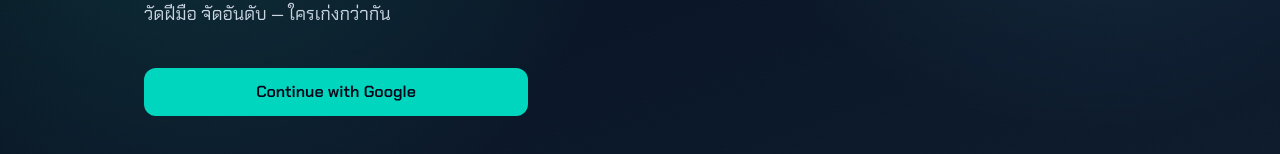
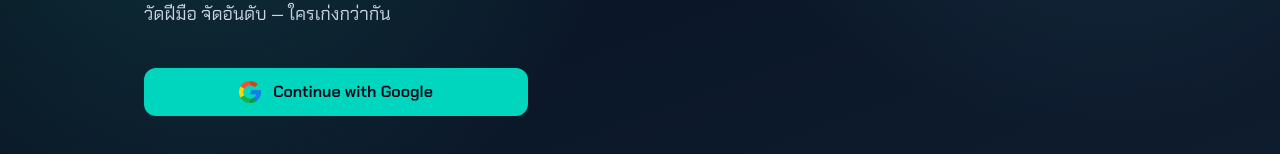
Before and after one commit to toeipanupong-gif/ox-tic-tac-toe, a Next.js app: page / in a window 1280 px wide. Shown: the part 338-492 px from the top of the page. Built offline with nearby package versions, Linux system fonts and the light colour scheme; no server answers.

Commit message:
update google sign in button

```diff
--- a/src/app/dashboard/page.js
+++ b/src/app/dashboard/page.js
@@ -35,11 +35,11 @@
       <div className="flex flex-col gap-5 sm:flex-row sm:items-end sm:justify-between sm:gap-4">
         <div>
           <h1 className="font-[family-name:var(--font-display)] text-3xl font-bold tracking-tight text-teal-300 sm:text-4xl md:text-5xl">
-            OX Arena
+            Hello,
+            <span className="mt-2 block text-xl font-semibold tracking-normal text-slate-200 sm:text-2xl">
+              {session.user.name || session.user.email}
+            </span>
           </h1>
-          <p className="mt-2 text-sm text-slate-300 sm:text-base">
-            สวัสดี, {session.user.name || session.user.email}
-          </p>
         </div>
 
         <DashboardStats statsByDifficulty={serializable} />
--- a/src/components/auth/GoogleSignInButton.js
+++ b/src/components/auth/GoogleSignInButton.js
@@ -1,3 +1,4 @@
+import Image from "next/image";
 import { signIn } from "@/lib/auth";
 
 export default function GoogleSignInButton() {
@@ -12,6 +13,14 @@
         type="submit"
         className="login-btn inline-flex w-full items-center justify-center gap-3 rounded-xl bg-teal-400 px-6 py-3 text-base font-semibold text-slate-950 hover:bg-teal-300"
       >
+        <Image
+          src="/google.png"
+          alt=""
+          width={22}
+          height={22}
+          className="h-[22px] w-[22px] shrink-0"
+          aria-hidden
+        />
         Continue with Google
       </button>
     </form>
```
Also changed, not shown: public/google.png (added).
